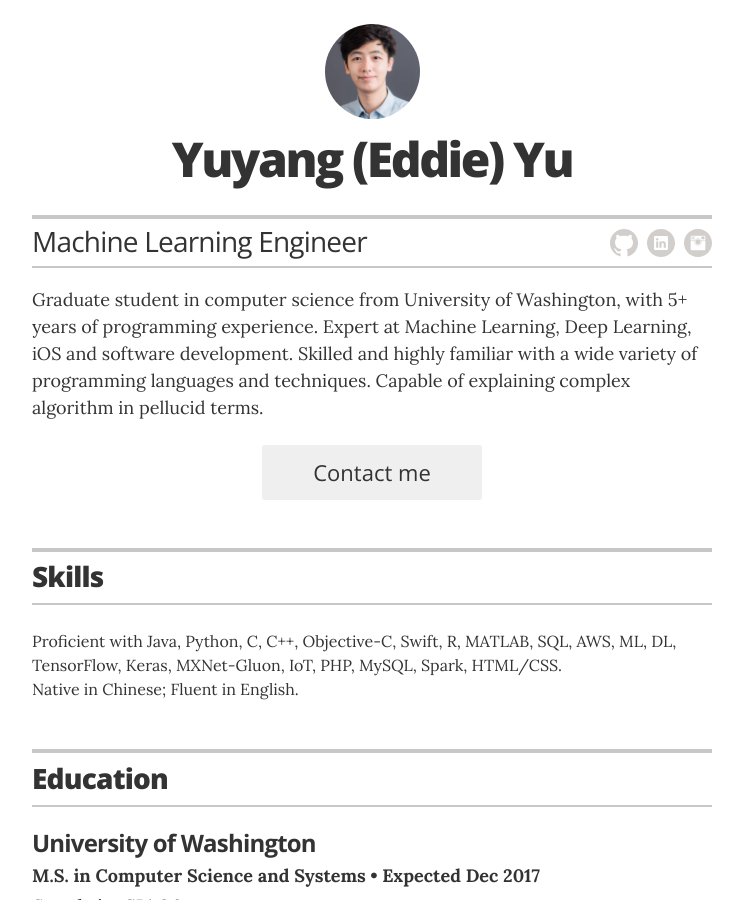
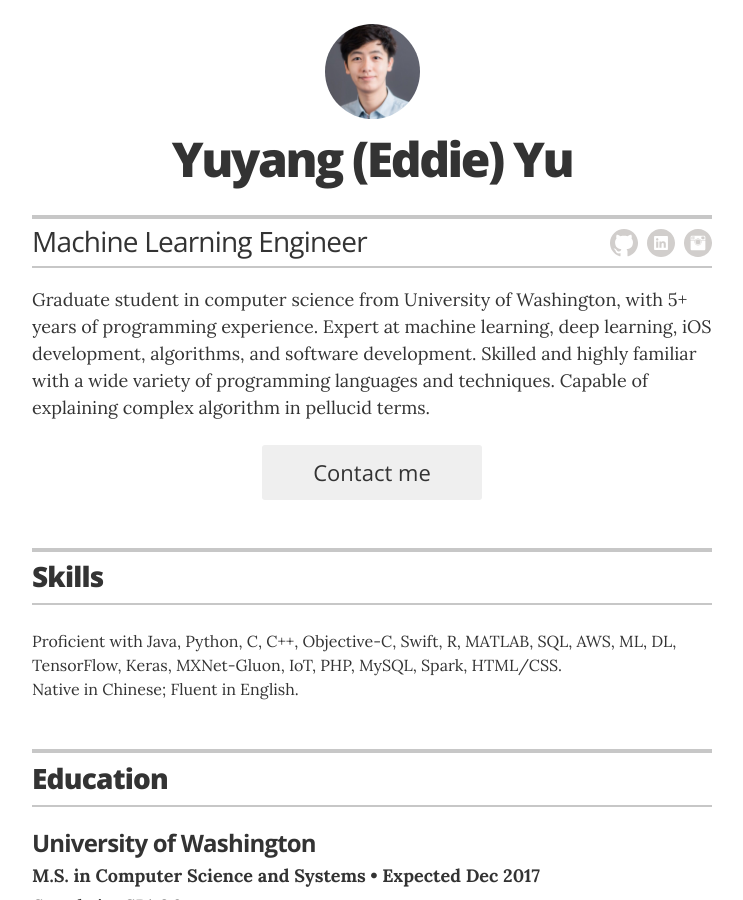
Before and after one commit to Yuyang105/Yuyang105.github.io, a Jekyll site: the page built from index.html, in a window 1280 px wide and 900 px high. Shown: the whole window, without its empty margins (268-1011 px from the left). Built offline with Jekyll 4.4.1, drawn with Linux system fonts in a browser that asks for light colours.

Commit message:
Update _config.yml

```diff
--- a/_config.yml
+++ b/_config.yml
@@ -16,7 +16,7 @@ resume_contact_email:           "yuyang.yu105@gmail.com"
 resume_contact_telephone:       "1-253-327-8937"
 resume_contact_address:         "603 S J St, Apt #211, Tacoma, WA 98405"
 resume_header_contact_info: "603 S J St, Apt #211, Tacoma, WA 98405| 1-253-327-8937 | yuyang.yu105@gmail.com"
-resume_header_intro: "<p>Graduate student in computer science from University of Washington, with 5+ years of programming experience. Expert at Machine Learning, Deep Learning, iOS and software development. Skilled and highly familiar with a wide variety of programming languages and techniques. Capable of explaining complex algorithm in pellucid terms.</p>"
+resume_header_intro: "<p>Graduate student in computer science from University of Washington, with 5+ years of programming experience. Expert at machine learning, deep learning, iOS development, algorithms, and software development. Skilled and highly familiar with a wide variety of programming languages and techniques. Capable of explaining complex algorithm in pellucid terms.</p>"
 
 # use "yes" to display the email contact button,
 # "no" to display an "I'm not looking for work" message,
```
